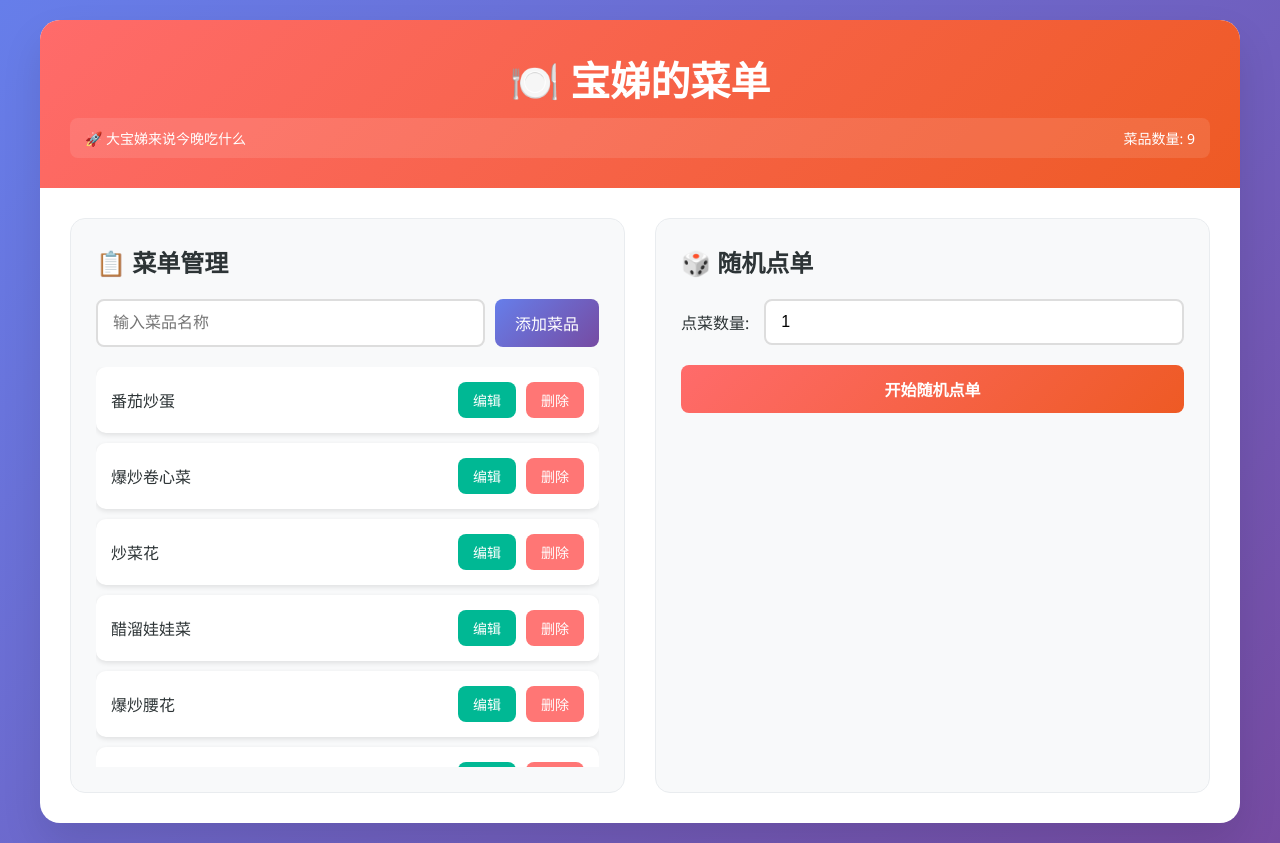
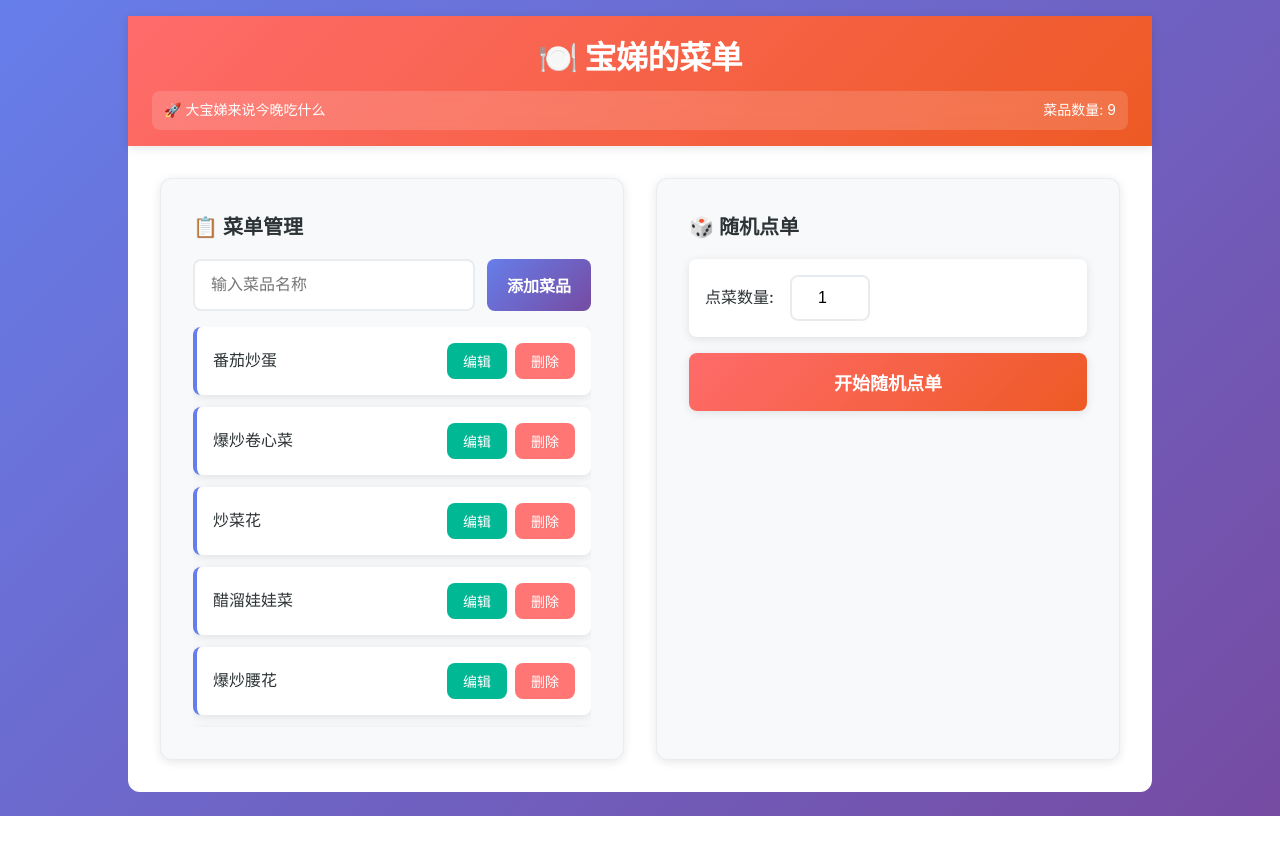
Before and after one commit to VincentSong524/bd_order, a Flask app: page / in a window 1280 px wide. After the commit the page ends 816 px from the top, so only its background shows below. Run offline with Flask 3, Linux system fonts and the light colour scheme.

Commit message:
完全重写css为移动端优先

```diff
--- a/static/style.css
+++ b/static/style.css
@@ -1,277 +1,537 @@
+/* 重置和基础样式 */
 * {
     margin: 0;
     padding: 0;
     box-sizing: border-box;
+    -webkit-tap-highlight-color: transparent;
+}
+
+:root {
+    --primary-color: #667eea;
+    --primary-dark: #5a6fd8;
+    --secondary-color: #764ba2;
+    --accent-color: #ff6b6b;
+    --accent-dark: #ee5a24;
+    --success-color: #00b894;
+    --danger-color: #ff7675;
+    --warning-color: #fdcb6e;
+    --text-dark: #2d3436;
+    --text-light: #636e72;
+    --bg-light: #f8f9fa;
+    --bg-white: #ffffff;
+    --shadow: 0 2px 10px rgba(0,0,0,0.1);
+    --shadow-lg: 0 10px 30px rgba(0,0,0,0.15);
+    --border-radius: 12px;
+    --border-radius-sm: 8px;
+}
+
+html {
+    font-size: 16px;
+    scroll-behavior: smooth;
 }
 
 body {
-    font-family: 'Segoe UI', Tahoma, Geneva, Verdana, sans-serif;
-    background: linear-gradient(135deg, #667eea 0%, #764ba2 100%);
+    font-family: -apple-system, BlinkMacSystemFont, 'Segoe UI', 'PingFang SC', 'Hiragino Sans GB', 'Microsoft YaHei', sans-serif;
+    background: linear-gradient(135deg, var(--primary-color) 0%, var(--secondary-color) 100%);
     min-height: 100vh;
-    padding: 20px;
+    line-height: 1.6;
+    color: var(--text-dark);
+    padding: 0;
+    margin: 0;
 }
 
+/* 容器布局 */
 .container {
-    max-width: 1200px;
+    min-height: 100vh;
+    display: flex;
+    flex-direction: column;
+    max-width: 100%;
     margin: 0 auto;
-    background: white;
-    border-radius: 20px;
-    box-shadow: 0 20px 40px rgba(0,0,0,0.1);
-    overflow: hidden;
+    background: var(--bg-white);
+    position: relative;
 }
 
+/* 头部样式 */
 header {
-    background: linear-gradient(135deg, #ff6b6b, #ee5a24);
+    background: linear-gradient(135deg, var(--accent-color), var(--accent-dark));
     color: white;
-    padding: 30px;
+    padding: 1rem 1.5rem;
     text-align: center;
+    position: sticky;
+    top: 0;
+    z-index: 100;
+    box-shadow: var(--shadow);
 }
 
 header h1 {
-    font-size: 2.5em;
-    margin-bottom: 10px;
+    font-size: 1.5rem;
+    font-weight: 700;
+    margin-bottom: 0.5rem;
+    letter-spacing: -0.5px;
 }
 
 .server-info {
     display: flex;
     justify-content: space-between;
-    background: rgba(255,255,255,0.1);
-    padding: 10px 15px;
-    border-radius: 8px;
-    margin-top: 10px;
-    font-size: 14px;
+    align-items: center;
+    background: rgba(255,255,255,0.15);
+    padding: 0.5rem 0.75rem;
+    border-radius: var(--border-radius-sm);
+    font-size: 0.75rem;
+    backdrop-filter: blur(10px);
 }
 
+/* 主内容区域 */
 .main-content {
-    display: grid;
-    grid-template-columns: 1fr 1fr;
-    gap: 30px;
-    padding: 30px;
+    flex: 1;
+    display: flex;
+    flex-direction: column;
+    gap: 1rem;
+    padding: 1rem;
+    overflow-x: hidden;
 }
 
-@media (max-width: 768px) {
-    .main-content {
-        grid-template-columns: 1fr;
-    }
-
-    header h1 {
-        font-size: 2em;
-    }
-
-    .server-info {
-        flex-direction: column;
-        gap: 5px;
-    }
+/* 区块通用样式 */
+section {
+    background: var(--bg-light);
+    padding: 1.25rem;
+    border-radius: var(--border-radius);
+    border: 1px solid rgba(0,0,0,0.05);
+    box-shadow: var(--shadow);
 }
 
-section {
-    background: #f8f9fa;
-    padding: 25px;
-    border-radius: 15px;
-    border: 1px solid #e9ecef;
+section h2 {
+    color: var(--text-dark);
+    margin-bottom: 1rem;
+    font-size: 1.25rem;
+    font-weight: 600;
+    display: flex;
+    align-items: center;
+    gap: 0.5rem;
 }
 
-h2 {
-    color: #2d3436;
-    margin-bottom: 20px;
-    font-size: 1.5em;
+/* 添加菜品表单 */
+.add-dish-form {
     display: flex;
-    align-items: center;
-    gap: 10px;
+    gap: 0.75rem;
+    margin-bottom: 1rem;
+    flex-wrap: nowrap;
 }
 
-.add-dish-form {
-    display: flex;
-    gap: 10px;
-    margin-bottom: 20px;
+.add-dish-form input {
+    flex: 1;
+    min-width: 0; /* 防止flex item溢出 */
+    padding: 0.875rem 1rem;
+    border: 2px solid #e9ecef;
+    border-radius: var(--border-radius-sm);
+    font-size: 1rem;
+    background: var(--bg-white);
+    transition: all 0.3s ease;
+    -webkit-appearance: none;
 }
 
-input[type="text"], input[type="number"] {
-    flex: 1;
-    padding: 12px 15px;
-    border: 2px solid #ddd;
-    border-radius: 8px;
-    font-size: 16px;
-    transition: border-color 0.3s;
+.add-dish-form input:focus {
+    outline: none;
+    border-color: var(--primary-color);
+    box-shadow: 0 0 0 3px rgba(102, 126, 234, 0.1);
 }
 
-input[type="text"]:focus, input[type="number"]:focus {
-    outline: none;
-    border-color: #667eea;
+.add-dish-form button {
+    padding: 0.875rem 1.25rem;
+    background: linear-gradient(135deg, var(--primary-color), var(--secondary-color));
+    color: white;
+    border: none;
+    border-radius: var(--border-radius-sm);
+    font-size: 1rem;
+    font-weight: 600;
+    cursor: pointer;
+    transition: all 0.3s ease;
+    white-space: nowrap;
+    flex-shrink: 0;
 }
 
-button {
-    padding: 12px 20px;
-    background: linear-gradient(135deg, #667eea, #764ba2);
-    color: white;
-    border: none;
-    border-radius: 8px;
-    cursor: pointer;
-    font-size: 16px;
-    transition: transform 0.2s, box-shadow 0.2s;
+.add-dish-form button:active {
+    transform: translateY(2px);
+    box-shadow: none;
 }
 
-button:hover {
-    transform: translateY(-2px);
-    box-shadow: 0 5px 15px rgba(0,0,0,0.2);
-}
-
-.random-btn {
-    background: linear-gradient(135deg, #ff6b6b, #ee5a24);
-    font-weight: bold;
-}
-
+/* 菜单列表 */
 .menu-list {
-    max-height: 400px;
+    max-height: 50vh;
     overflow-y: auto;
+    -webkit-overflow-scrolling: touch;
 }
 
 .dish-item {
     display: flex;
     justify-content: space-between;
     align-items: center;
-    padding: 15px;
-    margin-bottom: 10px;
-    background: white;
-    border-radius: 10px;
-    box-shadow: 0 2px 5px rgba(0,0,0,0.1);
-    transition: transform 0.2s;
+    padding: 1rem;
+    margin-bottom: 0.75rem;
+    background: var(--bg-white);
+    border-radius: var(--border-radius-sm);
+    box-shadow: var(--shadow);
+    transition: all 0.3s ease;
+    border-left: 4px solid var(--primary-color);
 }
 
-.dish-item:hover {
-    transform: translateX(5px);
+.dish-item:active {
+    transform: scale(0.98);
+    background: #f8f9ff;
 }
 
 .dish-info {
-    font-size: 16px;
+    font-size: 1rem;
     font-weight: 500;
-    color: #2d3436;
+    color: var(--text-dark);
+    flex: 1;
+    padding-right: 1rem;
 }
 
 .dish-actions {
     display: flex;
-    gap: 10px;
+    gap: 0.5rem;
+    flex-shrink: 0;
+}
+
+.dish-actions button {
+    padding: 0.5rem 0.875rem;
+    border: none;
+    border-radius: var(--border-radius-sm);
+    font-size: 0.875rem;
+    font-weight: 500;
+    cursor: pointer;
+    transition: all 0.3s ease;
+    min-width: 60px;
 }
 
 .edit-btn {
-    background: #00b894;
-    padding: 8px 15px;
-    font-size: 14px;
+    background: var(--success-color);
+    color: white;
 }
 
 .delete-btn {
-    background: #ff7675;
-    padding: 8px 15px;
-    font-size: 14px;
+    background: var(--danger-color);
+    color: white;
 }
 
+.dish-actions button:active {
+    transform: scale(0.95);
+}
+
+/* 随机点单控制 */
 .random-controls {
     display: flex;
     flex-direction: column;
-    gap: 20px;
+    gap: 1rem;
 }
 
 .count-selector {
     display: flex;
     align-items: center;
-    gap: 15px;
+    gap: 1rem;
+    padding: 1rem;
+    background: var(--bg-white);
+    border-radius: var(--border-radius-sm);
+    box-shadow: var(--shadow);
 }
 
 .count-selector label {
     font-weight: 500;
-    color: #2d3436;
+    color: var(--text-dark);
+    white-space: nowrap;
 }
 
 .count-selector input {
     width: 80px;
+    padding: 0.75rem;
+    border: 2px solid #e9ecef;
+    border-radius: var(--border-radius-sm);
+    font-size: 1rem;
+    text-align: center;
+    background: var(--bg-white);
+    -webkit-appearance: none;
 }
 
+.random-btn {
+    padding: 1rem 1.5rem;
+    background: linear-gradient(135deg, var(--accent-color), var(--accent-dark));
+    color: white;
+    border: none;
+    border-radius: var(--border-radius-sm);
+    font-size: 1.125rem;
+    font-weight: 700;
+    cursor: pointer;
+    transition: all 0.3s ease;
+    box-shadow: var(--shadow);
+}
+
+.random-btn:active {
+    transform: translateY(2px);
+    box-shadow: 0 2px 5px rgba(0,0,0,0.2);
+}
+
+/* 结果显示 */
 .result-section {
-    background: white;
-    padding: 20px;
-    border-radius: 10px;
-    border-left: 5px solid #00b894;
+    background: var(--bg-white);
+    padding: 1.5rem;
+    border-radius: var(--border-radius);
+    border-left: 5px solid var(--success-color);
+    box-shadow: var(--shadow-lg);
+    margin-top: 1rem;
+}
+
+.result-section h3 {
+    color: var(--text-dark);
+    margin-bottom: 1rem;
+    font-size: 1.125rem;
+    font-weight: 600;
+    text-align: center;
 }
 
 .selected-dishes {
     display: grid;
-    gap: 10px;
-    margin-top: 15px;
+    gap: 0.75rem;
+    margin-top: 1rem;
 }
 
 .selected-dish {
-    padding: 15px;
+    padding: 1.25rem 1rem;
     background: linear-gradient(135deg, #74b9ff, #0984e3);
     color: white;
-    border-radius: 8px;
+    border-radius: var(--border-radius-sm);
     text-align: center;
-    font-weight: bold;
-    font-size: 18px;
-    animation: fadeIn 0.5s ease-in;
+    font-weight: 600;
+    font-size: 1.125rem;
+    animation: fadeInUp 0.5s ease-out;
+    box-shadow: var(--shadow);
+    transition: transform 0.3s ease;
 }
 
-@keyframes fadeIn {
-    from { opacity: 0; transform: translateY(10px); }
-    to { opacity: 1; transform: translateY(0); }
+.selected-dish:active {
+    transform: scale(0.98);
 }
 
+@keyframes fadeInUp {
+    from {
+        opacity: 0;
+        transform: translateY(20px);
+    }
+    to {
+        opacity: 1;
+        transform: translateY(0);
+    }
+}
+
+/* 模态框 */
 .modal {
     display: none;
     position: fixed;
-    z-index: 1000;
+    top: 0;
     left: 0;
-    top: 0;
     width: 100%;
     height: 100%;
-    background-color: rgba(0,0,0,0.5);
+    background: rgba(0,0,0,0.5);
+    z-index: 1000;
+    backdrop-filter: blur(5px);
+    -webkit-backdrop-filter: blur(5px);
 }
 
 .modal-content {
-    background-color: white;
-    margin: 15% auto;
-    padding: 30px;
-    border-radius: 15px;
+    position: absolute;
+    top: 50%;
+    left: 50%;
+    transform: translate(-50%, -50%);
+    background: var(--bg-white);
+    padding: 2rem;
+    border-radius: var(--border-radius);
+    box-shadow: var(--shadow-lg);
     width: 90%;
     max-width: 400px;
-    position: relative;
+    max-height: 90vh;
+    overflow-y: auto;
+}
+
+.modal-content h3 {
+    margin-bottom: 1.5rem;
+    font-size: 1.25rem;
+    font-weight: 600;
+    text-align: center;
+}
+
+.modal-content input {
+    width: 100%;
+    padding: 1rem;
+    border: 2px solid #e9ecef;
+    border-radius: var(--border-radius-sm);
+    font-size: 1rem;
+    margin-bottom: 1.5rem;
+    background: var(--bg-white);
+}
+
+.modal-content button {
+    width: 100%;
+    padding: 1rem;
+    background: linear-gradient(135deg, var(--primary-color), var(--secondary-color));
+    color: white;
+    border: none;
+    border-radius: var(--border-radius-sm);
+    font-size: 1rem;
+    font-weight: 600;
+    cursor: pointer;
+    transition: all 0.3s ease;
+}
+
+.modal-content button:active {
+    transform: translateY(2px);
 }
 
 .close {
-    color: #aaa;
-    float: right;
-    font-size: 28px;
+    position: absolute;
+    top: 1rem;
+    right: 1.5rem;
+    font-size: 1.5rem;
     font-weight: bold;
+    color: var(--text-light);
     cursor: pointer;
-    position: absolute;
-    right: 15px;
-    top: 10px;
+    line-height: 1;
 }
 
-.close:hover {
-    color: #000;
+.close:active {
+    color: var(--text-dark);
 }
 
+/* 空状态和错误状态 */
 .empty-state {
     text-align: center;
-    padding: 40px;
-    color: #7f8c8d;
+    padding: 3rem 1rem;
+    color: var(--text-light);
     font-style: italic;
 }
 
+/* 滚动条优化 */
 ::-webkit-scrollbar {
-    width: 8px;
+    width: 6px;
 }
 
 ::-webkit-scrollbar-track {
     background: #f1f1f1;
-    border-radius: 4px;
+    border-radius: 3px;
 }
 
 ::-webkit-scrollbar-thumb {
-    background: #667eea;
-    border-radius: 4px;
+    background: var(--primary-color);
+    border-radius: 3px;
 }
 
 ::-webkit-scrollbar-thumb:hover {
-    background: #764ba2;
+    background: var(--primary-dark);
 }
+
+/* 平板电脑样式 */
+@media (min-width: 768px) {
+    .container {
+        max-width: 768px;
+        margin: 1rem auto;
+        border-radius: var(--border-radius);
+        min-height: calc(100vh - 2rem);
+    }
+
+    .main-content {
+        flex-direction: row;
+        padding: 1.5rem;
+    }
+
+    .menu-section {
+        flex: 1;
+    }
+
+    .random-section {
+        flex: 1;
+    }
+
+    header h1 {
+        font-size: 2rem;
+    }
+
+    .server-info {
+        font-size: 0.875rem;
+    }
+}
+
+/* 桌面样式 */
+@media (min-width: 1024px) {
+    .container {
+        max-width: 1024px;
+    }
+
+    .main-content {
+        gap: 2rem;
+        padding: 2rem;
+    }
+
+    section {
+        padding: 2rem;
+    }
+}
+
+/* 超小屏幕设备（iPhone SE等） */
+@media (max-width: 320px) {
+    html {
+        font-size: 14px;
+    }
+
+    .main-content {
+        padding: 0.75rem;
+    }
+
+    section {
+        padding: 1rem;
+    }
+
+    .add-dish-form {
+        flex-direction: column;
+    }
+
+    .add-dish-form button {
+        width: 100%;
+    }
+
+    .dish-actions {
+        flex-direction: column;
+        gap: 0.25rem;
+    }
+
+    .dish-actions button {
+        min-width: 50px;
+        padding: 0.375rem 0.5rem;
+        font-size: 0.75rem;
+    }
+}
+
+/* 防止iOS输入框缩放 */
+@media screen and (max-width: 768px) {
+    input, select, textarea {
+        font-size: 16px !important;
+    }
+}
+
+/* 深色模式支持 */
+@media (prefers-color-scheme: dark) {
+    :root {
+        --text-dark: #ffffff;
+        --text-light: #b2b2b2;
+        --bg-light: #2d3436;
+        --bg-white: #1e1e1e;
+    }
+
+    body {
+        background: linear-gradient(135deg, #2d3436 0%, #636e72 100%);
+    }
+
+    input, select, textarea {
+        background: #2d3436 !important;
+        color: white !important;
+        border-color: #636e72 !important;
+    }
+}
```
